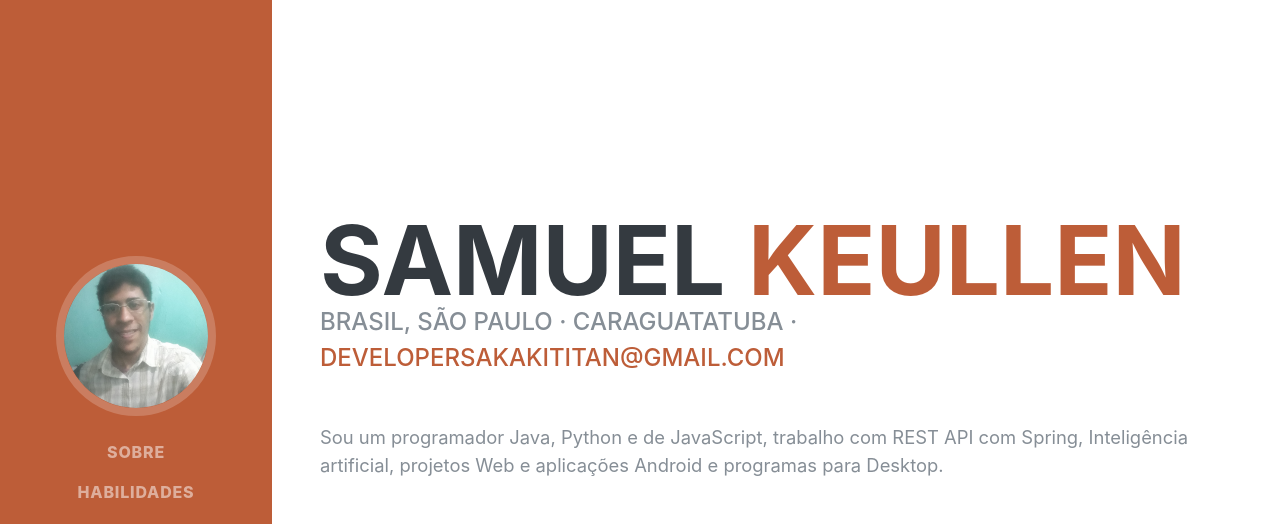
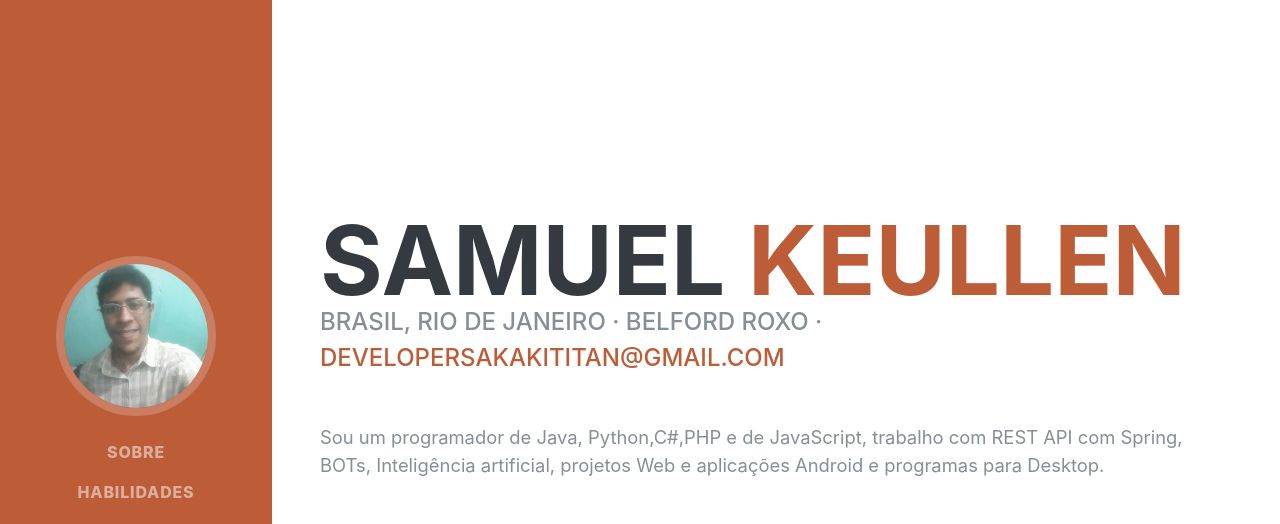
Before and after one commit to samuelkeullen/samuelkeullen.github.io, a plain HTML site: page index.html in a window 1280 px wide. Shown: the top 524 px of the page. Drawn offline with Linux system fonts and the light colour scheme; a web font is replaced by a local one.

Commit message:
Update index.html

```diff
--- a/index.html
+++ b/index.html
@@ -75,11 +75,11 @@
         <h1 class="mb-0">Samuel
           <span class="text-primary">Keullen</span>
         </h1>
-        <div class="subheading mb-5">Brasil, São Paulo · Caraguatatuba ·
+        <div class="subheading mb-5">Brasil, Rio de Janeiro · Belford Roxo ·
           <a href="developersakakititan@gmail.com">developersakakititan@gmail.com</a>
         </div>
         <p class="lead mb-5">
-          Sou um programador Java, Python e de JavaScript, trabalho com REST API com Spring, Inteligência artificial, projetos Web e aplicações Android e programas para Desktop.
+          Sou um programador de Java, Python,C#,PHP e de JavaScript, trabalho com REST API com Spring, BOTs, Inteligência artificial, projetos Web e aplicações Android e programas para Desktop.
         </p>
         <div class="social-icons">
           <a href="https://www.linkedin.com/in/samuel-keullen-passos-b43a33189/">
@@ -111,6 +111,9 @@
           <li class="list-inline-item">
             <i class="fab fa-css3-alt"></i>
           </li>
+	<li class="list-inline-item">
+	    <i class="fab fa-csharp"></i>
+	</li>
           <li class="list-inline-item">
             <i class="fab fa-js-square"></i>
           </li>
```
